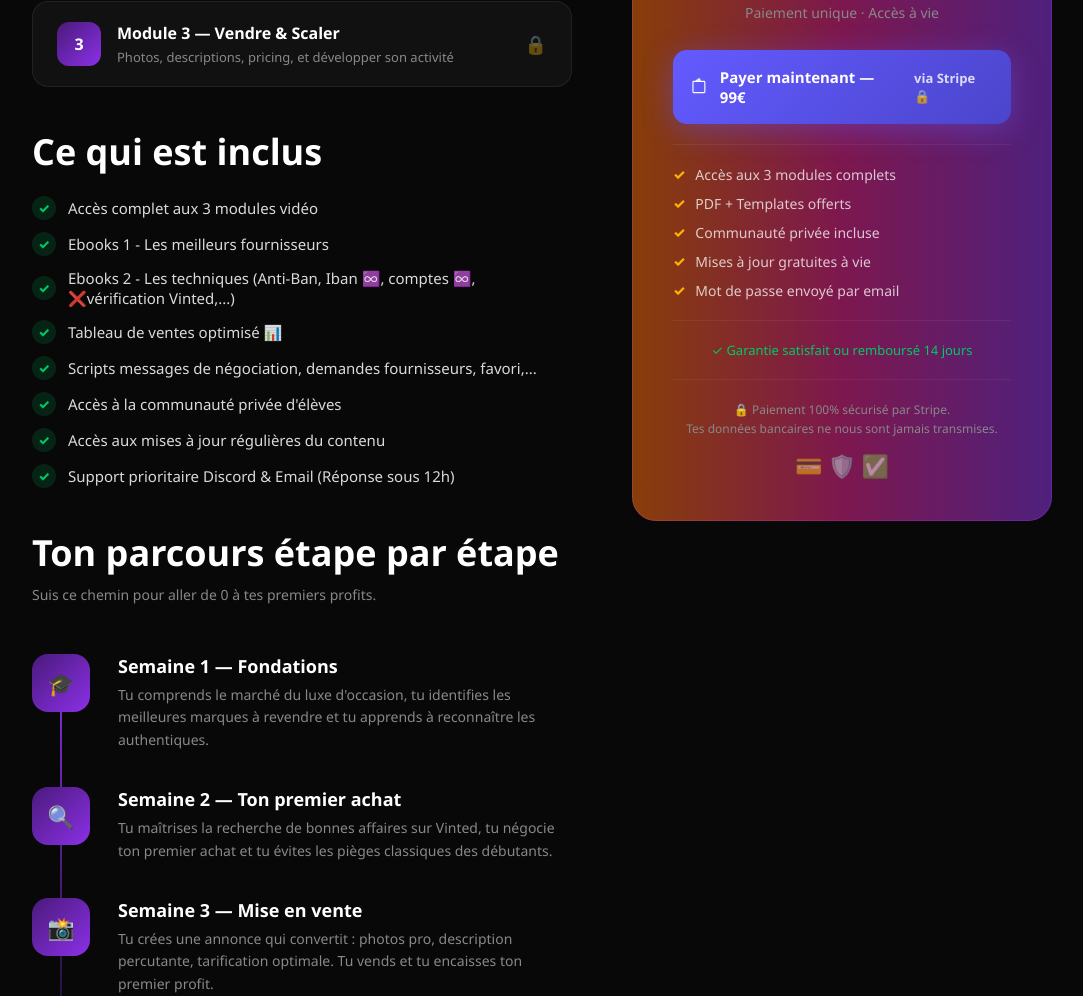
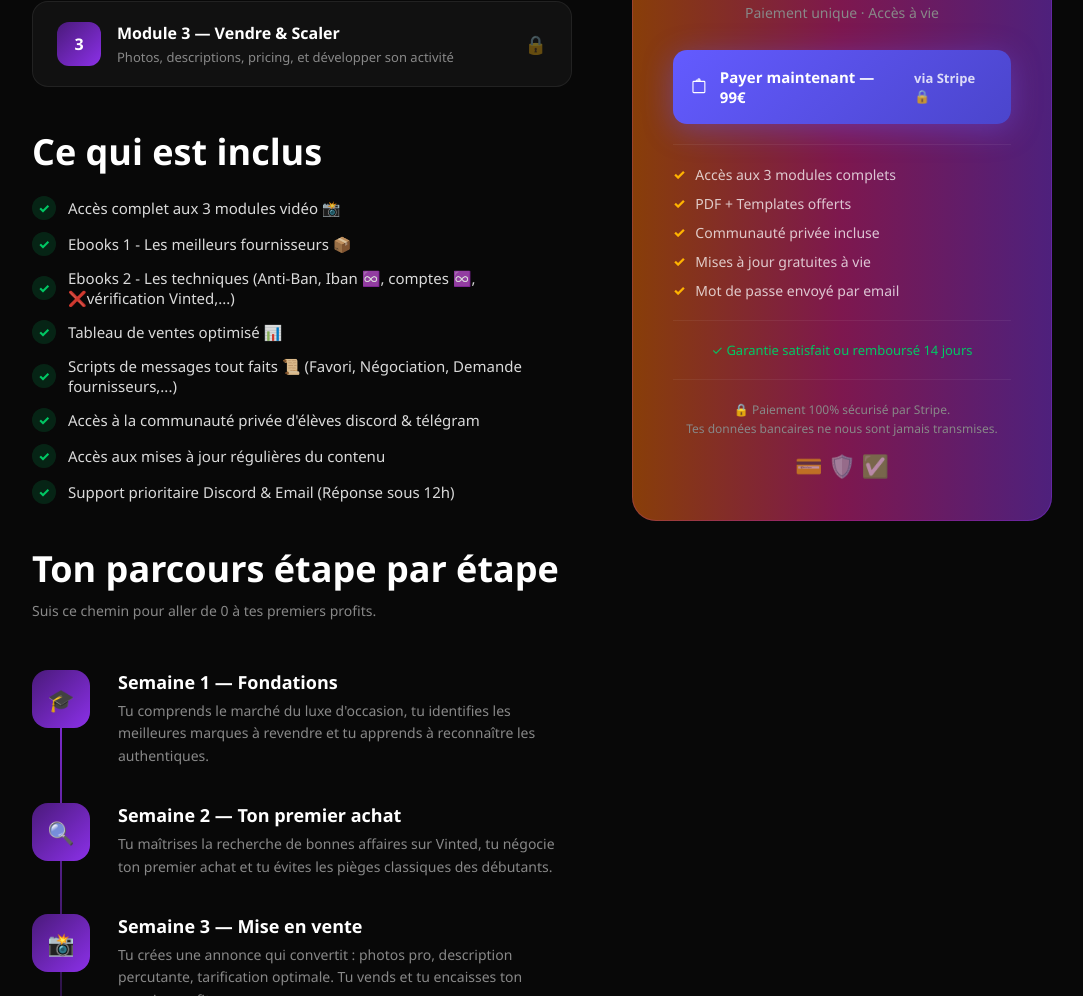
Before and after one commit to Binouzzz/ibn-resell, a website: page formation.html in a window 1280 px wide. Shown: the part 906-1902 px from the top of the page, without its empty margins (98-1181 px from the left). Drawn offline with Linux system fonts and the light colour scheme.

Commit message:
Texte forma 2

```diff
--- a/formation.html
+++ b/formation.html
@@ -209,12 +209,14 @@
 
     <h2 style="margin-bottom:20px">Ce qui est inclus</h2>
     <ul class="includes-list">
-      <li>Accès complet aux 3 modules vidéo</li>
-      <li>Ebooks 1 - Les meilleurs fournisseurs</li>
-      <li>Ebooks 2 - Les techniques (Anti-Ban, Iban ♾️, comptes ♾️, ❌vérification Vinted,...)</li>
+      <li>Accès complet aux 3 modules vidéo 📸</li>
+      <li>Ebooks 1 - Les meilleurs fournisseurs 📦</li>
+      <li>Ebooks 2 - Les techniques
+          (Anti-Ban, Iban ♾️, comptes ♾️, ❌vérification Vinted,...)</li>
       <li>Tableau de ventes optimisé 📊</li>
-      <li>Scripts messages de négociation, demandes fournisseurs, favori,...</li>
-      <li>Accès à la communauté privée d'élèves</li>
+      <li>Scripts de messages tout faits 📜
+          (Favori, Négociation, Demande fournisseurs,...)</li>
+      <li>Accès à la communauté privée d'élèves discord & télégram</li>
       <li>Accès aux mises à jour régulières du contenu</li>
       <li>Support prioritaire Discord & Email (Réponse sous 12h)</li>
     </ul>
```
